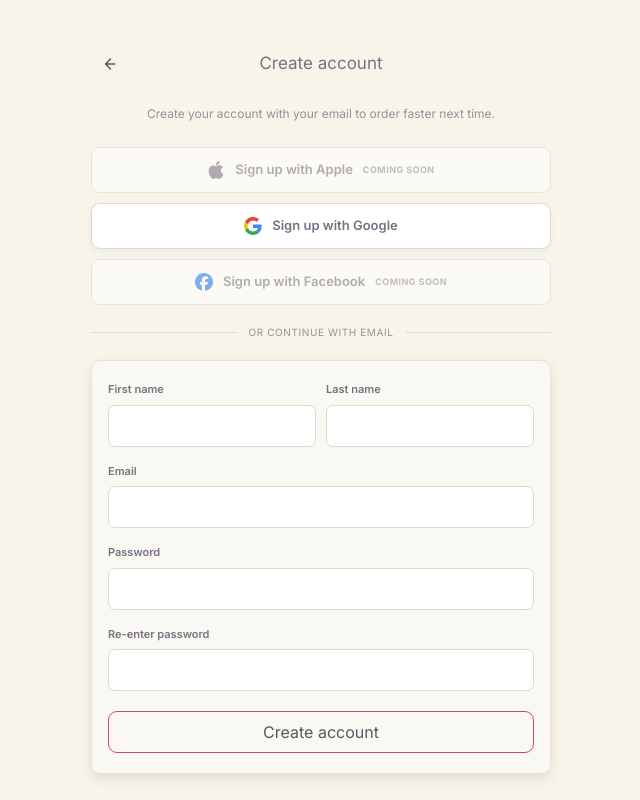
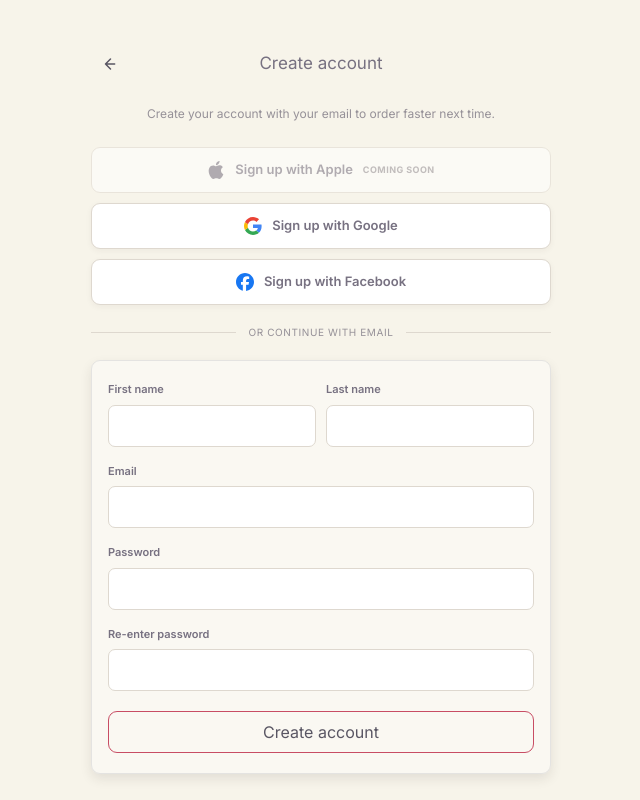
Before and after one commit to phelippe-ait/QuickTabPayments, a React (Vite) app: page / in a window 1280 px wide. Both pictures are taken after a click on the button "Sign up". Shown: the top 800 px of the page, without its empty margins (319-959 px from the left). Built offline with nearby package versions, Linux system fonts and the light colour scheme; no server answers.

Commit message:
feat: enable Facebook provider for OAuth in AuthScreen

```diff
--- a/src/apps/customer/features/auth/AuthScreen.tsx
+++ b/src/apps/customer/features/auth/AuthScreen.tsx
@@ -37,7 +37,7 @@ export function AuthScreen({
   const providers = [
     { id: "apple", label: "Apple", enabled: false },
     { id: "google", label: "Google", enabled: true },
-    { id: "facebook", label: "Facebook", enabled: false },
+    { id: "facebook", label: "Facebook", enabled: true },
   ] as const;
 
   const handleOAuth = async (provider: "google" | "apple" | "facebook") => {
```
